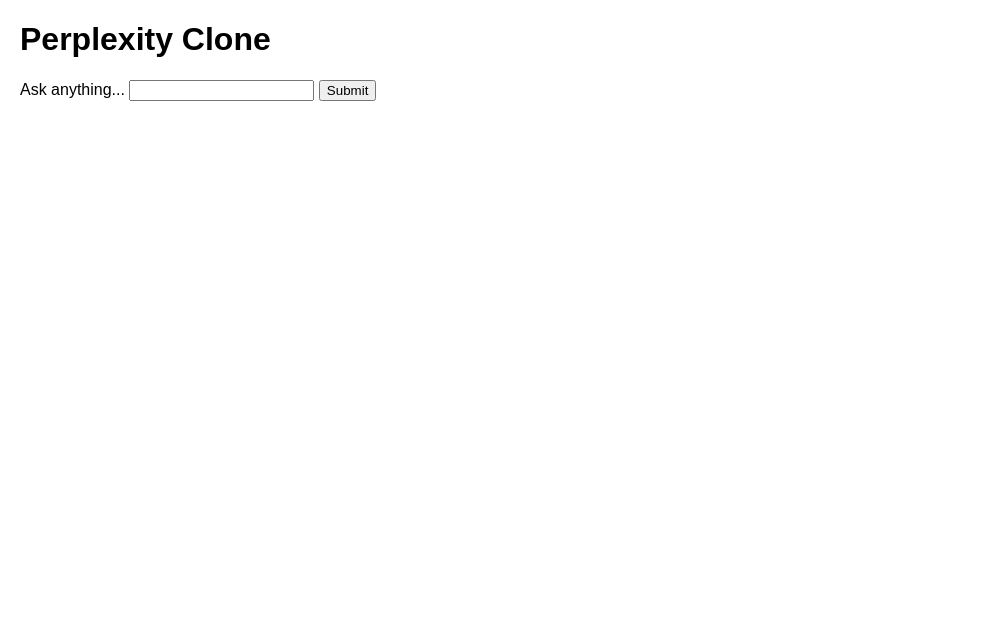
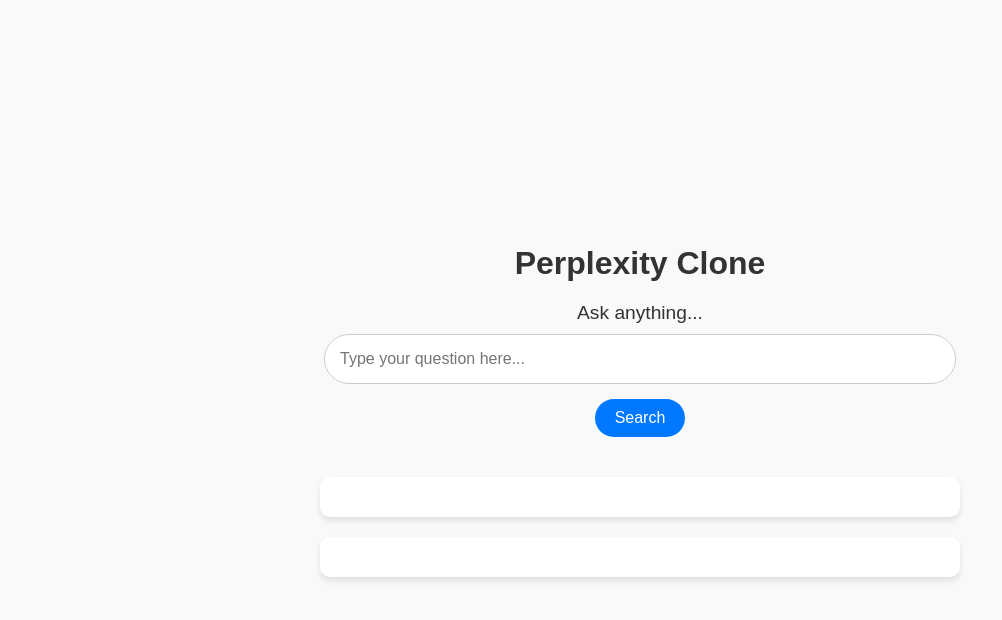
Before and after one commit to vedularaghu/perplexity_clone, a website: page index.html in a window 1280 px wide. Shown: the whole page, without its empty margins (0-1002 px from the left). Drawn offline with Linux system fonts and the light colour scheme.

Commit message:
Change front-end

```diff
--- a/index.html
+++ b/index.html
@@ -8,22 +8,116 @@
     <style>
         body {
             font-family: Arial, sans-serif;
-            margin: 20px;
+            margin: 0;
+            padding: 0;
+            background-color: #f9f9f9;
+            color: #333;
+            display: flex;
+            flex-direction: column;
+            align-items: center;
+            justify-content: center;
+            min-height: 100vh;
+        }
+
+        h1 {
+            font-size: 2rem;
+            margin-bottom: 20px;
+        }
+
+        form {
+            display: flex;
+            flex-direction: column;
+            align-items: center;
+            width: 100%;
+            max-width: 600px;
+            margin-bottom: 20px;
+        }
+
+        label {
+            font-size: 1.2rem;
+            margin-bottom: 10px;
+            text-align: center;
+        }
+
+        input[type="text"] {
+            width: 100%;
+            padding: 15px;
+            font-size: 1rem;
+            border: 1px solid #ccc;
+            border-radius: 30px;
+            outline: none;
+            transition: border-color 0.3s ease;
+        }
+
+        input[type="text"]:focus {
+            border-color: #0078ff;
+        }
+
+        button {
+            margin-top: 15px;
+            padding: 10px 20px;
+            font-size: 1rem;
+            background-color: #0078ff;
+            color: white;
+            border: none;
+            border-radius: 30px;
+            cursor: pointer;
+            transition: background-color 0.3s ease;
+        }
+
+        button:hover {
+            background-color: #005bbb;
         }
 
         .result-section {
+            width: 100%;
+            max-width: 600px;
             margin-top: 20px;
+            background-color: white;
+            border-radius: 10px;
+            box-shadow: 0 4px 6px rgba(0, 0, 0, 0.1);
+            padding: 20px;
+        }
+
+        .result-section h2 {
+            font-size: 1.5rem;
+            margin-bottom: 10px;
+        }
+
+        .result-section p {
+            font-size: 1rem;
+            margin-bottom: 15px;
+        }
+
+        .result-section ul {
+            list-style: none;
+            padding: 0;
+        }
+
+        .result-section ul li {
+            margin: 10px 0;
+            font-size: 0.9rem;
+        }
+
+        .result-section ul li a {
+            text-decoration: none;
+            color: #0078ff;
+        }
+
+        .result-section ul li a:hover {
+            text-decoration: underline;
         }
 
         .followup-question {
             cursor: pointer;
-            color: blue;
+            color: #0078ff;
             text-decoration: underline;
             margin: 5px 0;
+            font-size: 0.9rem;
         }
 
         .followup-question:hover {
-            color: darkblue;
+            color: #005bbb;
         }
     </style>
 </head>
@@ -32,8 +126,8 @@
     <h1>Perplexity Clone</h1>
     <form id="query-form">
         <label for="query">Ask anything...</label>
-        <input type="text" id="query" name="query" required>
-        <button type="submit">Submit</button>
+        <input type="text" id="query" name="query" placeholder="Type your question here..." required>
+        <button type="submit">Search</button>
     </form>
 
     <div id="results" class="result-section"></div>
@@ -47,7 +141,7 @@
         queryForm.addEventListener('submit', async(e) => {
             e.preventDefault();
             const query = document.getElementById('query').value;
-            resultsDiv.innerHTML = 'Loading...';
+            resultsDiv.innerHTML = '<p>Loading...</p>';
             followupDiv.innerHTML = '';
 
             try {
@@ -73,7 +167,7 @@
         });
 
         async function fetchFollowup(question) {
-            resultsDiv.innerHTML = `Searching...`;
+            resultsDiv.innerHTML = `<p>Searching...</p>`;
             followupDiv.innerHTML = '';
 
             try {
@@ -101,7 +195,6 @@
         function followUpResults(data, resultsDiv, followupDiv) {
             resultsDiv.innerHTML = `
                 <h2>${data.question || data.query}</h2>
-                <h3>Answer:</h3>
                 <p>${data.aiResponse}</p>
                 <h3>Sources:</h3>
                 <ul>
@@ -114,7 +207,7 @@
                 </ul>
             `;
 
-            followupDiv.innerHTML = '<h3>Related:</h3>';
+            followupDiv.innerHTML = '<h3>Related Questions:</h3>';
             data.followUpQuestions.forEach((question) => {
                 const questionElement = document.createElement('div');
                 questionElement.classList.add('followup-question');
```
Also changed, not shown: server.js (+5 -5 lines).
